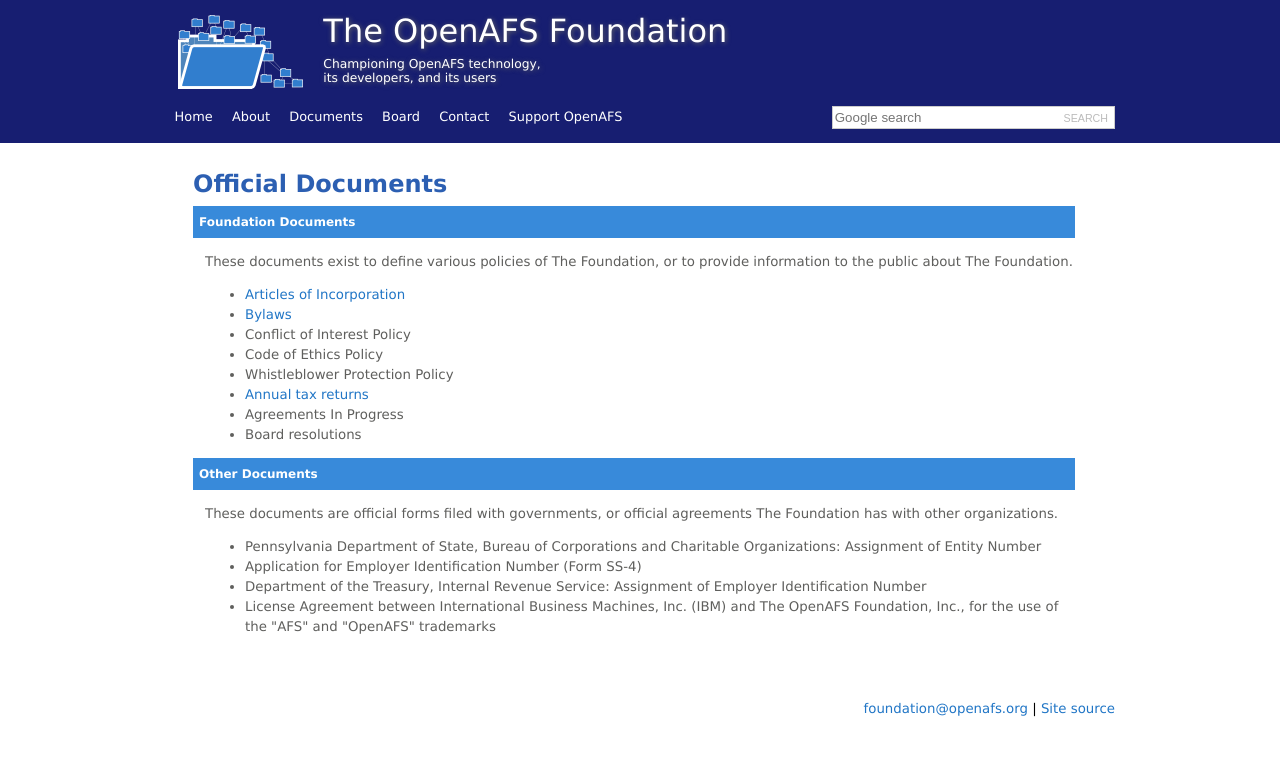
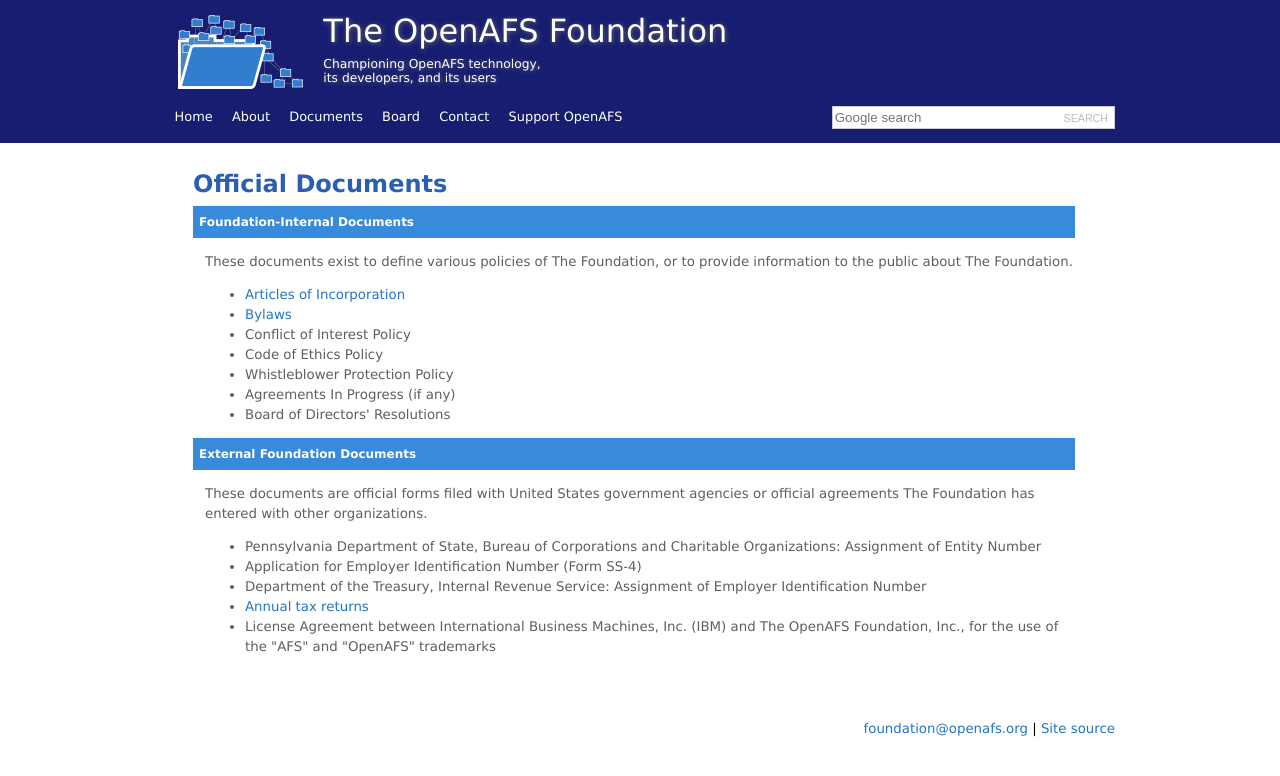
Before and after one commit to openafsfoundation/openafsfoundation.org, a Jekyll site: the page built from docs/index.md, in a window 1280 px wide. Shown: the top 776 px of the page. Built offline with Jekyll 4.4.1, drawn with Linux system fonts in a browser that asks for light colours.

Commit message:
Content edit Subsection Names, document list corrections
Changed both sub-section names.
Moved "annual tax returns" into External
Edited descriptions of each document group.

```diff
--- a/docs/index.md
+++ b/docs/index.md
@@ -4,7 +4,7 @@
 
 ## Official Documents ##
 
-### Foundation Documents ###
+### Foundation-Internal Documents ###
 
 These documents exist to define various policies of The Foundation, or to
 provide information to the public about The Foundation.
@@ -14,16 +14,16 @@
 * Conflict of Interest Policy
 * Code of Ethics Policy
 * Whistleblower Protection Policy
-* [Annual tax returns](finances/)
-* Agreements In Progress
-* Board resolutions
+* Agreements In Progress (if any)
+* Board of Directors' Resolutions
 
-### Other Documents ###
+### External Foundation Documents ###
 
-These documents are official forms filed with governments, or official
-agreements The Foundation has with other organizations.
+These documents are official forms filed with United States government agencies or official
+agreements The Foundation has entered with other organizations.
 
 * Pennsylvania Department of State, Bureau of Corporations and Charitable Organizations: Assignment of Entity Number
 * Application for Employer Identification Number (Form SS-4)
 * Department of the Treasury, Internal Revenue Service: Assignment of Employer Identification Number
+* [Annual tax returns](finances/)
 * License Agreement between International Business Machines, Inc. (IBM) and The OpenAFS Foundation, Inc., for the use of the "AFS" and "OpenAFS" trademarks
```
